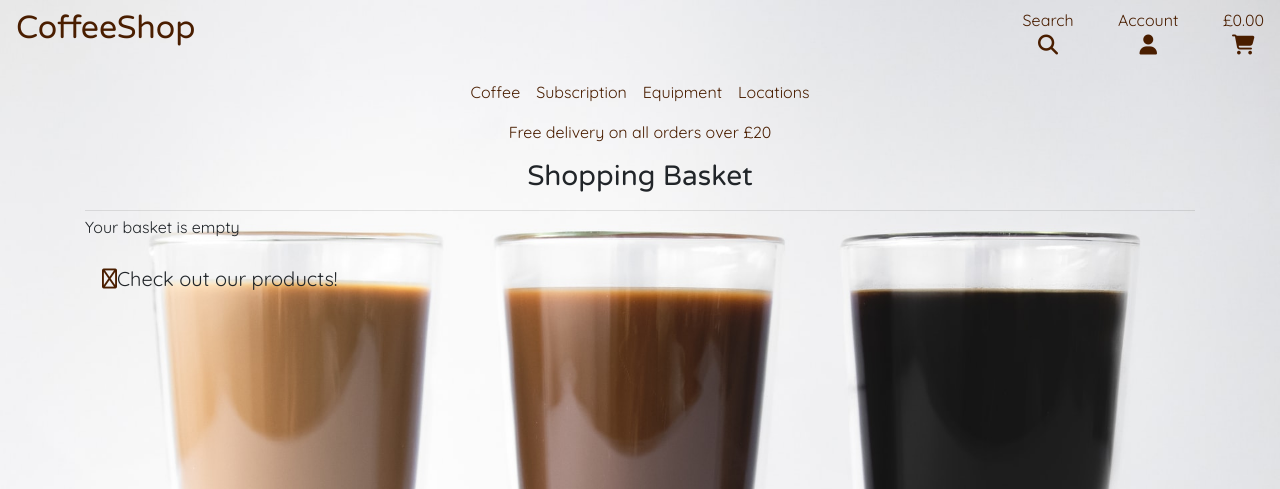
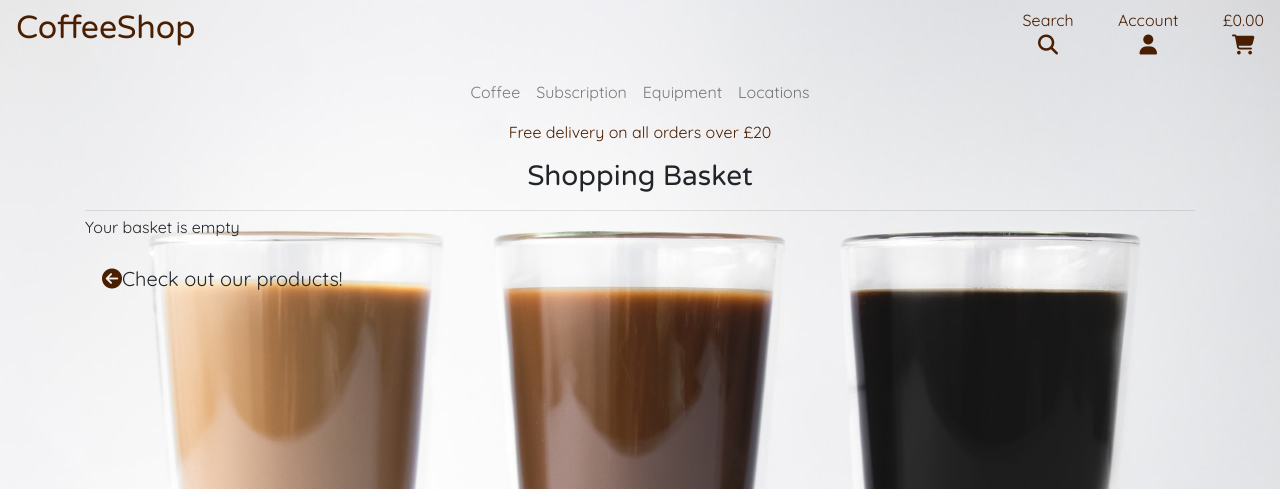
Before and after one commit to Code-Institute-Submissions/EllieThurlwell-project-five_AprResub, a Django app: page /basket/ in a window 1280 px wide. Shown: the top 489 px of the page. Run offline with Django 3.2, Linux system fonts and the light colour scheme; some libraries are stand-ins or nearby versions.

Commit message:
Fix icon display issues

```diff
--- a/basket/contexts.py
+++ b/basket/contexts.py
@@ -1,5 +1,7 @@
 from decimal import Decimal
 from django.conf import settings
+from django.shortcuts import get_object_or_404
+from products.models import Product
 
 
 def basket_contents(request):
@@ -7,6 +9,17 @@ def basket_contents(request):
     basket_items = []
     total = 0
     product_count = 0
+    basket = request.session.get('basket', {})
+
+    for item_id, quantity in basket.items():
+        product = get_object_or_404(Product, pk=item_id)
+        total += quantity * product.price
+        product_count += quantity
+        basket_items.append({
+            'item_id': item_id,
+            'quantity': quantity,
+            'product': product,
+        })
 
     if total < settings.FREE_DELIVERY_THRESHOLD:
         delivery = total * Decimal(settings.STANDARD_DELIVERY_PERCENTAGE / 100)
--- a/basket/templates/basket/basket.html
+++ b/basket/templates/basket/basket.html
@@ -17,10 +17,12 @@
         <div class="row">
             <div class="col">
                 {% if basket_items %}
-                    <div></div>
+                    <div>
+                        {{ basket_items }}
+                    </div>
                 {% else %}
                     <p>Your basket is empty</p>
-                    <a href="{% url 'products' %}" class="btn btn-lg"><i class="far fa-arrow-circle-left brown"></i>Check out our products!</a>
+                    <a href="{% url 'products' %}" class="btn btn-lg"><i class="fas fa-arrow-circle-left brown"></i>Check out our products!</a>
                 {% endif %}
             </div>
         </div>
--- a/products/templates/products/product_detail.html
+++ b/products/templates/products/product_detail.html
@@ -47,7 +47,7 @@
                             </div>
                             <div class="col-12">
                                 <a href="{% url 'products' %}" class="btn">
-                                    <i class="far fa-arrow-circle-left brown"></i>Keep shopping
+                                    <i class="fas fa-arrow-circle-left brown"></i>Keep shopping
                                 </a>
                                 <input type="submit" class="btn" value="Add to basket">
                             </div>
--- a/templates/base.html
+++ b/templates/base.html
@@ -114,7 +114,7 @@
         </div>
 
         <div class="row">
-            <nav class="navbar navbar-expand-lg w-100">
+            <nav class="navbar navbar-light navbar-expand-lg w-100">
                 <!-- padding 0 -->
                 <!-- mobile collapse navbar -->
                 <button class="navbar-toggler brown" type="button" data-toggle="collapse" data-target="#navbar" aria-controls="navbar" aria-expanded="false" aria-label="Toggle navigation">
```
